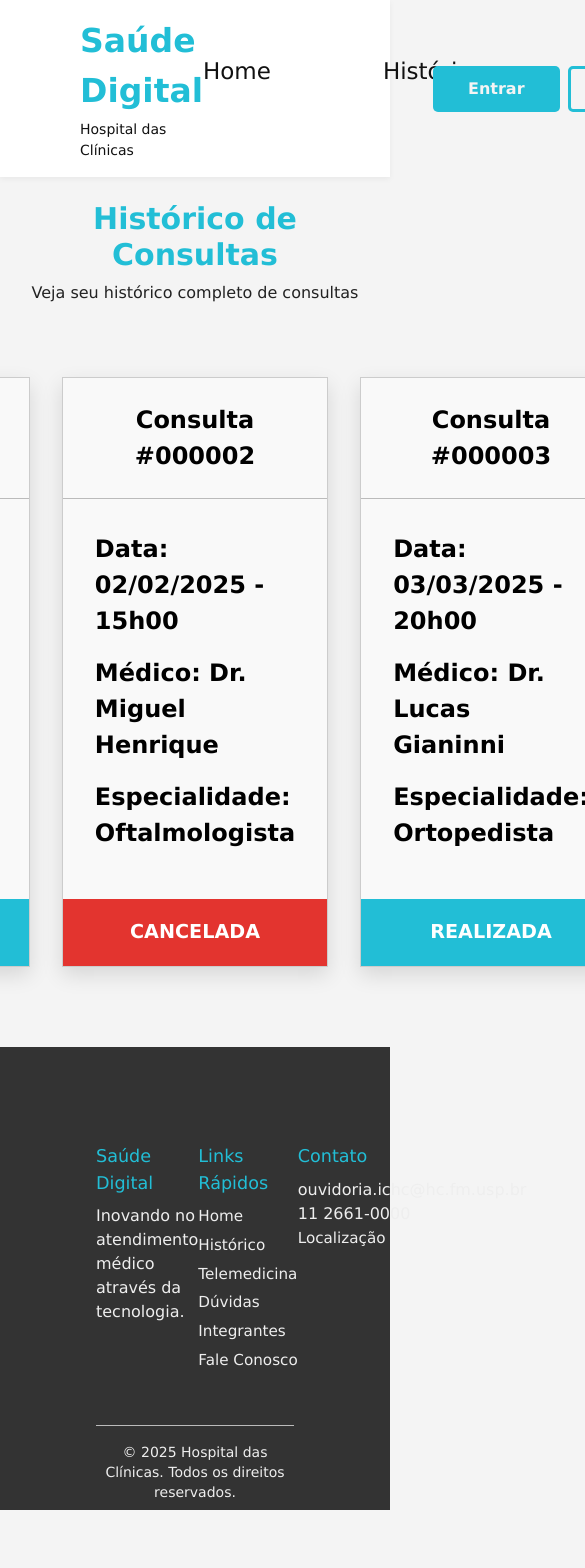
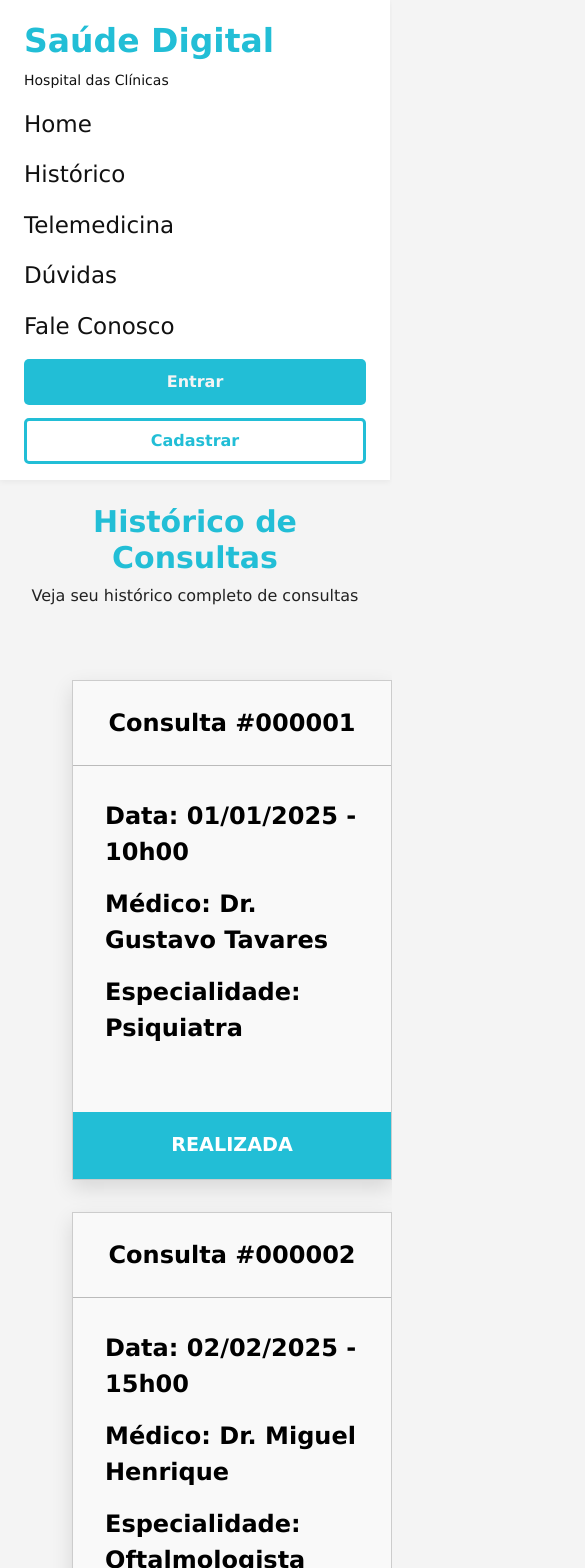
Before and after one commit to Jounaxis/Challenge-Front_end, a React (Vite) app in the folder SaudeDigital_Sprint_3/: page /historico in a window 390 px wide. Shown: the top 1568 px of the page, 585 px wide, since content can reach past the window. Before the commit the page ends 1510 px from the top, so only its background shows below. Built offline with nearby package versions, Linux system fonts and the light colour scheme.

Commit message:
Add responsividade e ediçao do readme do projeto

```diff
--- a/SaudeDigital_Sprint_3/src/globals.css
+++ b/SaudeDigital_Sprint_3/src/globals.css
@@ -452,3 +452,89 @@
 .faq-pergunta summary {
   @apply cursor-pointer font-medium text-[var(--azul-principal)];
 }
+
+/* =========================
+   Responsividade
+========================= */
+@layer utilities {
+  @media (max-width: 1199px) {
+    .cabecalho {
+      @apply px-[3rem] py-4;
+    }
+
+    .cabecalho_lista_navegacao {
+      @apply gap-[3rem];
+    }
+
+    .container_consultas {
+  @apply flex justify-center flex-wrap gap-[2rem] p-[2rem] bg-[var(--cinza-claro)];
+}
+
+    .cartao_consulta {
+      @apply min-w-[320px] min-h-[420px];
+    }
+  }
+
+  @media (max-width: 767px) {
+    .cabecalho {
+      @apply flex-col items-start px-[1.5rem] py-4;
+    }
+
+    .cabecalho_lista_navegacao {
+      @apply flex-col gap-[1rem] mt-[1rem] w-full;
+    }
+
+    .cabecalho_botoes {
+      @apply flex-col w-full gap-[0.8rem] mt-[1rem];
+    }
+
+    .botao, .botao-outline {
+      @apply w-full min-w-0;
+    }
+
+    .container_consultas {
+      @apply mx-[1rem] px-[1rem] py-[1.5rem] flex-col gap-[1.5rem];
+    }
+
+    .cartao_consulta {
+      @apply w-full min-h-0;
+    }
+
+    .secao_destaque_container {
+      @apply gap-[2rem];
+      grid-template-columns: 1fr;
+    }
+
+    .rodape {
+      @apply px-[1.5rem] pt-[3rem] pb-[1rem] text-center;
+    }
+
+    .rodape_conteudo {
+      @apply flex-col gap-[2rem];
+    }
+  }
+
+  @media (max-width: 520px) {
+    .secao_destaque_titulo {
+      @apply text-[1.75rem];
+    }
+
+    .secao_destaque_descricao {
+      @apply text-[1rem];
+    }
+
+    .botao, .botao-outline {
+      @apply w-full;
+    }
+  }
+
+  @media (min-width: 1200px) {
+    .cabecalho {
+      @apply px-[8rem];
+    }
+
+    .container_consultas {
+      @apply mx-[10rem];
+    }
+  }
+}
```
Also changed, not shown: 1 other file (tests, documents, lock files or other folders).
